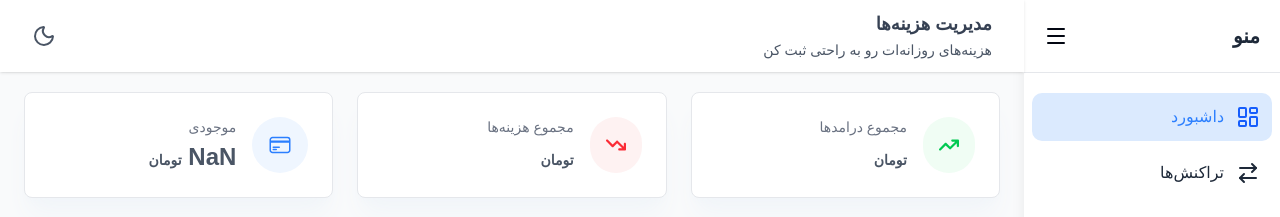
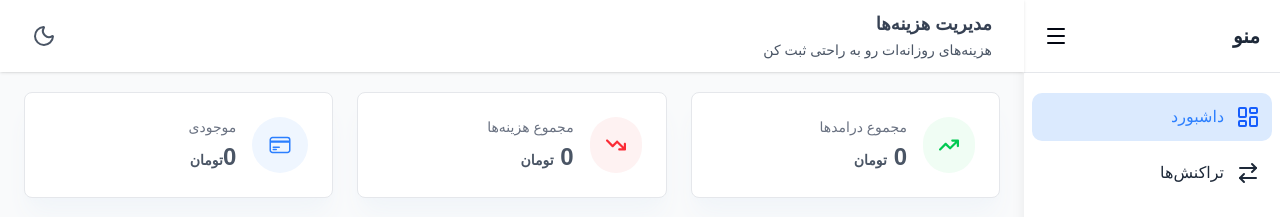
Before and after one commit to micodex/mx-expense-tracker, a React (Vite) app: page / in a window 1280 px wide. Shown: the top 217 px of the page. Built offline with nearby package versions, Linux system fonts and the light colour scheme; a small style sheet from the web is missing.

Commit message:
refactor: change folder structure

```diff
--- a/src/components/CategorySummary.tsx
+++ b/src/components/CategorySummary.tsx
@@ -1,4 +1,5 @@
-import type { Summary } from "../App";
+import type { Summary } from "@/types";
+
 
 interface Props {
   categorySummary: Summary;
--- a/src/components/Dashboard.tsx
+++ b/src/components/Dashboard.tsx
@@ -1,13 +1,11 @@
 import { HiOutlineCreditCard } from "react-icons/hi2";
 import { FaArrowTrendUp } from "react-icons/fa6";
 import { FaArrowTrendDown } from "react-icons/fa6";
+import { useTransactions } from "@/hooks/useTransactions";
 
-interface Props {
-  totalExpense: number;
-  totalIncome: number;
-}
+const Dashboard = () => {
+  const { totals } = useTransactions();
 
-const Dashboard = ({ totalExpense, totalIncome }: Props) => {
   return (
     <div className="grid grid-cols-1 md:grid-cols-3 gap-6 mb-8">
       <div className="flex gap-4 bg-white border border-gray-200 rounded-md shadow-xl shadow-slate-100 p-6">
@@ -17,7 +15,7 @@ const Dashboard = ({ totalExpense, totalIncome }: Props) => {
         <div>
           <h3 className="text-gray-500 text-sm font-medium">مجموع درامد‌ها</h3>
           <p className="text-2xl font-bold text-gray-600 mt-1">
-            {totalIncome} <span className="text-sm">تومان</span>
+            {totals.income} <span className="text-sm">تومان</span>
           </p>
         </div>
       </div>
@@ -29,7 +27,7 @@ const Dashboard = ({ totalExpense, totalIncome }: Props) => {
         <div>
           <h3 className="text-gray-500 text-sm font-medium">مجموع هزینه‌ها</h3>
           <p className="text-2xl font-bold text-gray-600 mt-1">
-            {totalExpense} <span className="text-sm">تومان</span>
+            {totals.expense} <span className="text-sm">تومان</span>
           </p>
         </div>
       </div>
@@ -40,7 +38,8 @@ const Dashboard = ({ totalExpense, totalIncome }: Props) => {
         <div>
           <h3 className="text-gray-500 text-sm font-medium">موجودی</h3>
           <p className="text-2xl font-bold text-gray-600 mt-1">
-            {totalIncome - totalExpense} <span className="text-sm">تومان</span>
+            {totals.income - totals.expense}
+            <span className="text-sm">تومان</span>
           </p>
         </div>
       </div>
--- a/src/components/ExpenseItem.tsx
+++ b/src/components/ExpenseItem.tsx
@@ -1,6 +1,6 @@
 import { FaArrowTrendUp } from "react-icons/fa6";
 import { FaArrowTrendDown } from "react-icons/fa6";
-import type { Transaction } from "../App";
+import type { Transaction } from "@/types";
 
 interface Props {
   transaction: Transaction;
--- /dev/null
+++ b/src/hooks/useTransactions.ts
@@ -0,0 +1,36 @@
+// transaction logic
+
+import { useState, useEffect, useMemo } from "react";
+import type { Transaction } from "@/types";
+
+export function useTransactions() {
+  const [transactions, setTransactions] = useState<Transaction[]>(() => {
+    const saved = localStorage.getItem("transactions");
+    return saved ? JSON.parse(saved) : [];
+  });
+
+  // Save transactions to localStorage whenever transactions change
+  useEffect(() => {
+    localStorage.setItem("transactions", JSON.stringify(transactions));
+  }, [transactions]);
+
+  // add
+
+  // edit
+
+  // delete
+
+  // calculate total income and expense
+  const totals = useMemo(() => {
+    const income = transactions
+      .filter((t) => t.type === "income")
+      .reduce((s, t) => s + t.amount, 0);
+    const expense = transactions
+      .filter((t) => t.type === "expense")
+      .reduce((s, t) => s + t.amount, 0);
+
+    return { income, expense };
+  }, [transactions]);
+
+  return { totals };
+}
--- /dev/null
+++ b/src/types/index.ts
@@ -0,0 +1,18 @@
+export interface Transaction {
+  id: number;
+  name: string;
+  amount: number;
+  type: TransactionType;
+  category: string;
+  date: string;
+}
+
+export type TransactionType = "income" | "expense";
+
+export type Summary = {
+  [key: string]: {
+    total: number;
+    type: "income" | "expense";
+    name: string;
+  };
+};
```
Also changed, not shown: src/assets/screenshot.png (deleted), src/components/transactions/TransactionForm.tsx (added), src/components/transactions/TransactionItem.tsx (added), src/components/transactions/TransactionList.tsx (added), src/pages/Dashboard.tsx (added), src/pages/Settings.tsx (added), src/pages/Summary.tsx (added), src/pages/Transactions.tsx (added).
